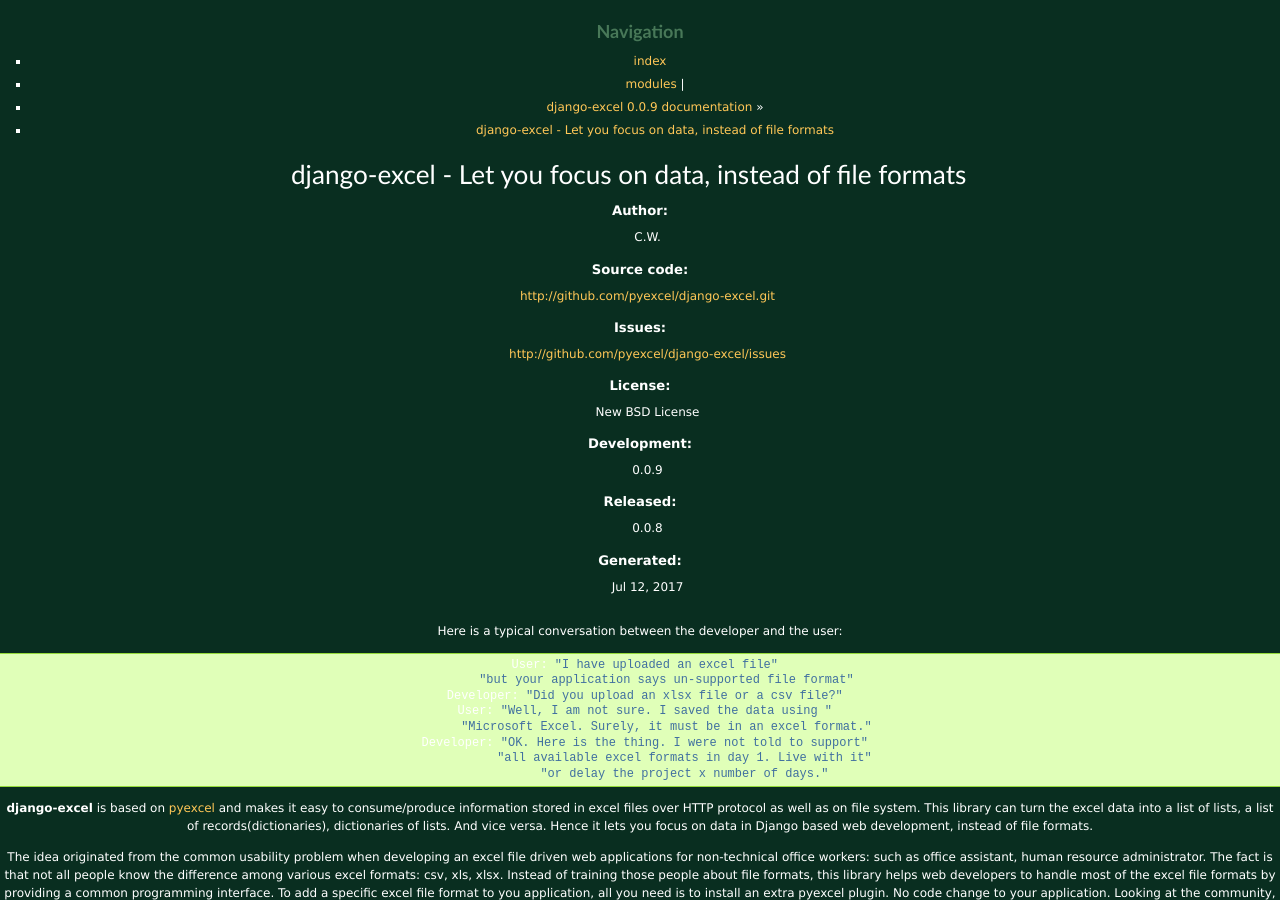
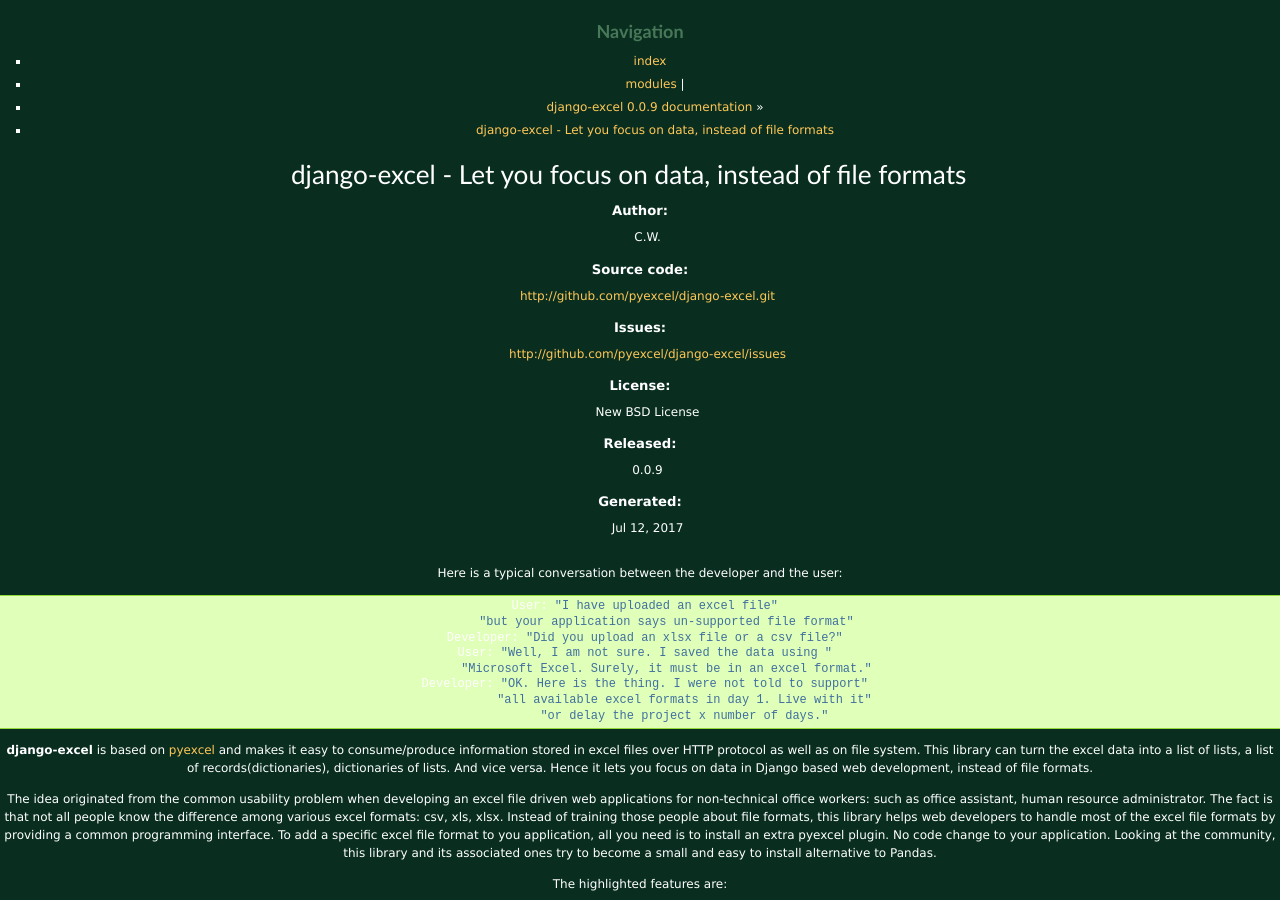
Before and after one commit to pyexcel-webwares/django-excel, a Sphinx documentation site: the page built from docs/source/index.rst, in a window 1280 px wide and 900 px high. Built offline with Sphinx 7.4.7, drawn with Linux system fonts in a browser that asks for light colours.

Commit message:
release 0.0.9

```diff
--- a/docs/source/conf.py
+++ b/docs/source/conf.py
@@ -23,7 +23,7 @@
 
 project = u'django-excel'
 copyright = u'2015-2017 Onni Software Ltd.'
-version = '0.0.8'
+version = '0.0.9'
 release = '0.0.9'
 exclude_patterns = []
 pygments_style = 'sphinx'
--- a/docs/source/index.rst
+++ b/docs/source/index.rst
@@ -10,7 +10,6 @@
 :Source code: http://github.com/pyexcel/django-excel.git
 :Issues: http://github.com/pyexcel/django-excel/issues
 :License: New BSD License
-:Development: |release|
 :Released: |version|
 :Generated: |today|
 
```
